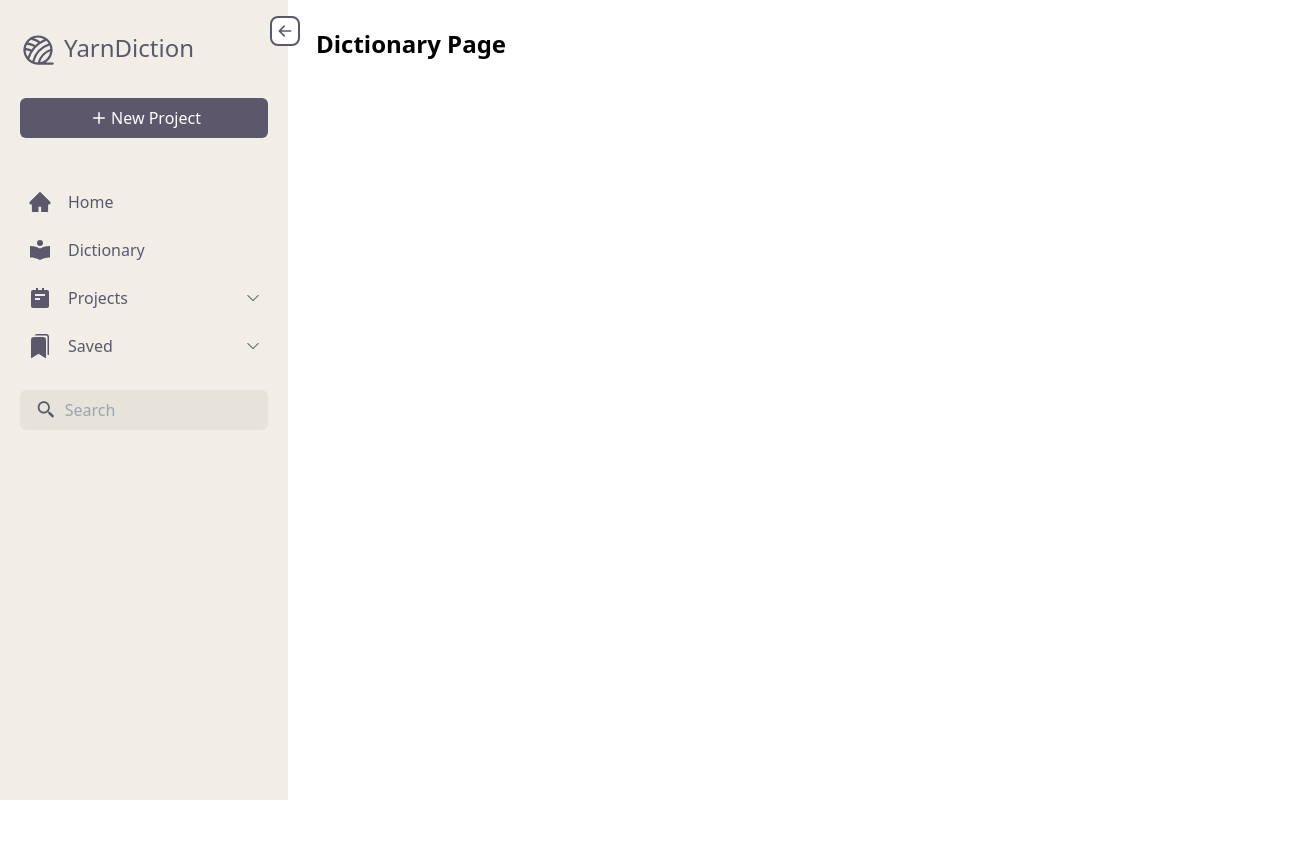
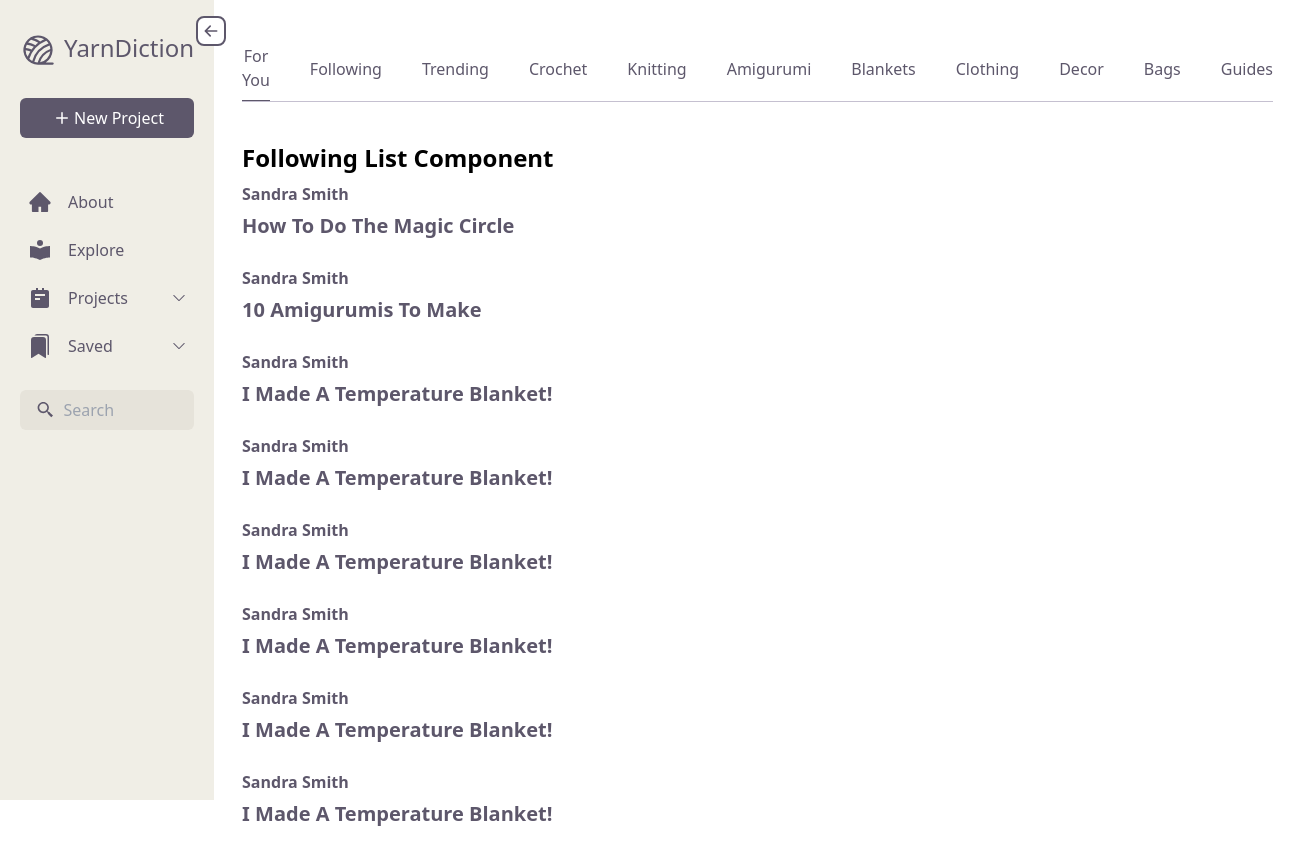
Before and after one commit to kyrdo/cis5120-a05, a React (Vite) app: page /dictionary in a window 1280 px wide. Shown: the top 864 px of the page, 1301 px wide, since content can reach past the window. Before the commit the page ends 800 px from the top, so only its background shows below. Built offline with nearby package versions, Linux system fonts and the light colour scheme.

Commit message:
basic layout for explore page

```diff
--- /dev/null
+++ b/src/components/CrochetList.tsx
@@ -0,0 +1,10 @@
+function CrochetList() {
+    return (
+        <div className="p-7">
+            <h1 className="text-2xl font-semibold">Crochet List Component</h1>
+        </div>
+    )
+
+}
+
+export default CrochetList
--- a/src/components/DictionaryPage.tsx
+++ b/src/components/DictionaryPage.tsx
@@ -1,7 +1,75 @@
+import { useState } from 'react'
+import FollowingList from './FollowingList';
+import TrendingList from './TrendingList';
+import CrochetList from './CrochetList';
+
 function DictionaryPage() {
+    const categories = [
+        {
+            title: "For You",
+            comp: FollowingList,
+        },
+        {
+            title: "Following",
+            comp: FollowingList,
+        },
+        {
+            title: "Trending",
+            comp: TrendingList,
+        },
+        {
+            title: "Crochet",
+            comp: CrochetList,
+        },
+        {
+            title: "Knitting",
+            comp: FollowingList,
+        },
+        {
+            title: "Amigurumi",
+            comp: FollowingList,
+        },
+        {
+            title: "Blankets",
+            comp: FollowingList,
+        },
+        {
+            title: "Clothing",
+            comp: FollowingList,
+        },
+        {
+            title: "Decor",
+            comp: FollowingList,
+        },
+        {
+            title: "Bags",
+            comp: FollowingList,
+        },
+        {
+            title: "Guides",
+            comp: FollowingList,
+        },
+    ];
+    const [currentActive, setCurrentActive] = useState(categories[0])
     return (
         <div className="p-7">
-            <h1 className="text-2xl font-semibold">Dictionary Page</h1>
+            <div className="sticky top-4 bg-white z-10 py-2">
+                <div className="flex items-center gap-10 border-b border-light-purple text-dark-purple mb-8">
+                    {categories.map((item) => (
+                        <div className={`py-2
+                        ${item.title === currentActive.title ?
+                        "border-b border-dark-purple" : ""}
+                        `}>
+                            <button onClick={() => setCurrentActive(item)}>{item.title}</button>
+
+                        </div>
+                    ))}
+                </div>
+            </div>
+
+            <div>
+                <currentActive.comp/>
+            </div>
         </div>
     )
 
--- /dev/null
+++ b/src/components/FollowingList.tsx
@@ -0,0 +1,79 @@
+import PostCard from './PostCard';
+
+function FollowingList() {
+    const posts = [
+        {
+            title: "How to do the Magic Circle",
+            author: "Sandra Smith",
+            postImg: "Img",
+            date: "November 2, 2024",
+            desc: "In order to create a magic circle... "
+        },
+        {
+            title: "10 Amigurumis to Make",
+            author: "Sandra Smith",
+            postImg: "Img",
+            date: "November 2, 2024",
+            desc: "In order to create a magic circle... "
+        },
+        {
+            title: "I Made a Temperature Blanket!",
+            author: "Sandra Smith",
+            postImg: "Img",
+            date: "November 2, 2024",
+            desc: "In order to create a magic circle... "
+        },
+        {
+            title: "I Made a Temperature Blanket!",
+            author: "Sandra Smith",
+            postImg: "Img",
+            date: "November 2, 2024",
+            desc: "In order to create a magic circle... "
+        },
+        {
+            title: "I Made a Temperature Blanket!",
+            author: "Sandra Smith",
+            postImg: "Img",
+            date: "November 2, 2024",
+            desc: "In order to create a magic circle... "
+        },
+        {
+            title: "I Made a Temperature Blanket!",
+            author: "Sandra Smith",
+            postImg: "Img",
+            date: "November 2, 2024",
+            desc: "In order to create a magic circle... "
+        },
+        {
+            title: "I Made a Temperature Blanket!",
+            author: "Sandra Smith",
+            postImg: "Img",
+            date: "November 2, 2024",
+            desc: "In order to create a magic circle... "
+        },
+        {
+            title: "I Made a Temperature Blanket!",
+            author: "Sandra Smith",
+            postImg: "Img",
+            date: "November 2, 2024",
+            desc: "In order to create a magic circle... "
+        },
+    ];
+    return (
+        <div className="flex flex-col gap-2">
+            <h1 className="text-2xl font-semibold">Following List Component</h1>
+            <div className="flex flex-col gap-5 mb-2">
+                {posts.map((post, i) =>
+                <div>
+                    <PostCard post={post} key={i} />
+                </div>
+                )}
+            </div>
+        </div>
+    )
+
+}
+
+export default FollowingList
+
+// 5:02:56
--- a/src/components/HomePage.tsx
+++ b/src/components/HomePage.tsx
@@ -1,7 +1,7 @@
 function HomePage() {
     return (
         <div className="p-7">
-            <h1 className="text-2xl font-semibold">Home Page</h1>
+            <h1 className="text-2xl font-semibold">About</h1>
         </div>
     )
 
--- /dev/null
+++ b/src/components/PostCard.tsx
@@ -0,0 +1,30 @@
+type Post = {
+    title: string;
+    author: string;
+    postImg: string;
+    date: string;
+    desc: string;
+}
+
+type PostCardProps = {
+    post: Post;
+    key: number;
+}
+const PostCard: React.FC<PostCardProps> = ({ post, key }) => {
+    return (
+        <section className="flex flex-col sm:flex-row gap-4 cursor-pointer">
+            <div className="flex-2.5">
+                <p className="pb-2 font-semibold text-dark-purple capitalize">{post.author}</p>
+                <h2 className="text-xl font-bold text-dark-purple line-clamp-2 leading-6 capitalize">
+                    {post.title}
+                </h2>
+                <div className="py-1 text-dark-purple line-clamp-2 leading-5">
+
+                </div>
+            </div>
+        </section>
+    )
+
+};
+
+export default PostCard;
--- a/src/components/Sidebar.tsx
+++ b/src/components/Sidebar.tsx
@@ -11,8 +11,8 @@ function Sidebar() {
   const [saveMenuOpen, setSaveMenuOpen] = useState(false);
 
   const Menus = [
-    { title: "Home", spacing: true, icon: <AiFillHome />, link: "/"},
-    { title: "Dictionary", icon: <BiSolidBookReader />, link: "/dictionary"},
+    { title: "About", spacing: true, icon: <AiFillHome />, link: "/"},
+    { title: "Explore", icon: <BiSolidBookReader />, link: "/dictionary"},
     { title: "Projects",
       icon: <BiSolidNotepad />,
       addIcon: true,
--- /dev/null
+++ b/src/components/TrendingList.tsx
@@ -0,0 +1,10 @@
+function TrendingList() {
+    return (
+        <div className="p-7">
+            <h1 className="text-2xl font-semibold">Trending List Component</h1>
+        </div>
+    )
+
+}
+
+export default TrendingList
```
